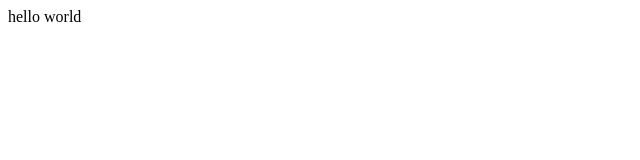
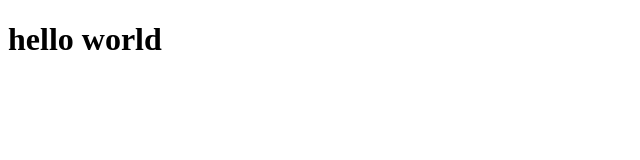
Before and after one commit to akhileshprajapati822/akhilesh822, a plain HTML site: page Index.html in a window 1280 px wide. Shown: the whole page, without its empty margins (0-640 px from the left). Drawn offline with Linux system fonts and the light colour scheme.

Commit message:
Update Index.html

```diff
--- a/Index.html
+++ b/Index.html
@@ -1,6 +1,6 @@
 <!DOCTYPE html>
 <html>
   <body>
-    hello world
+    <h1> hello world </h1>
   </body>
 </html>
```
